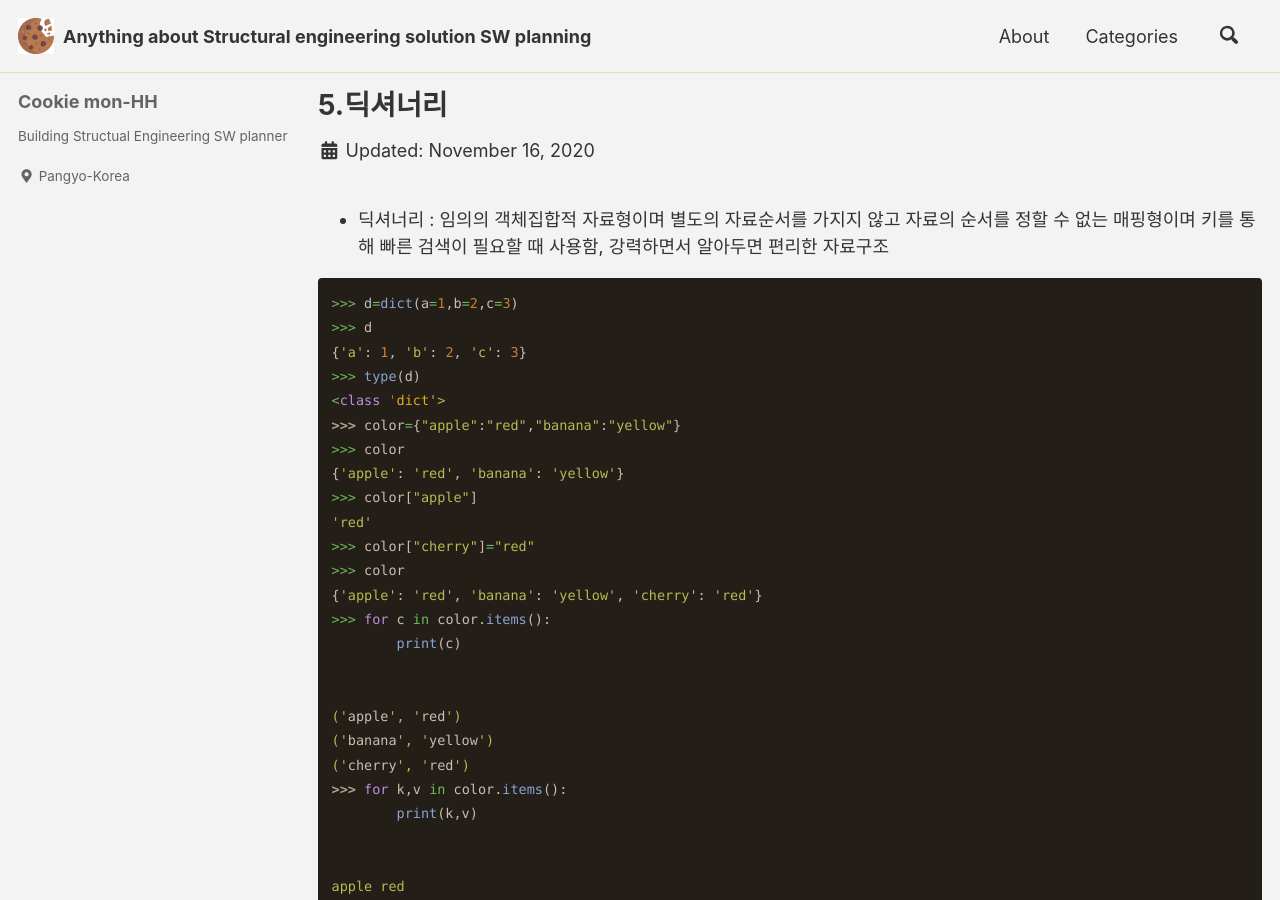
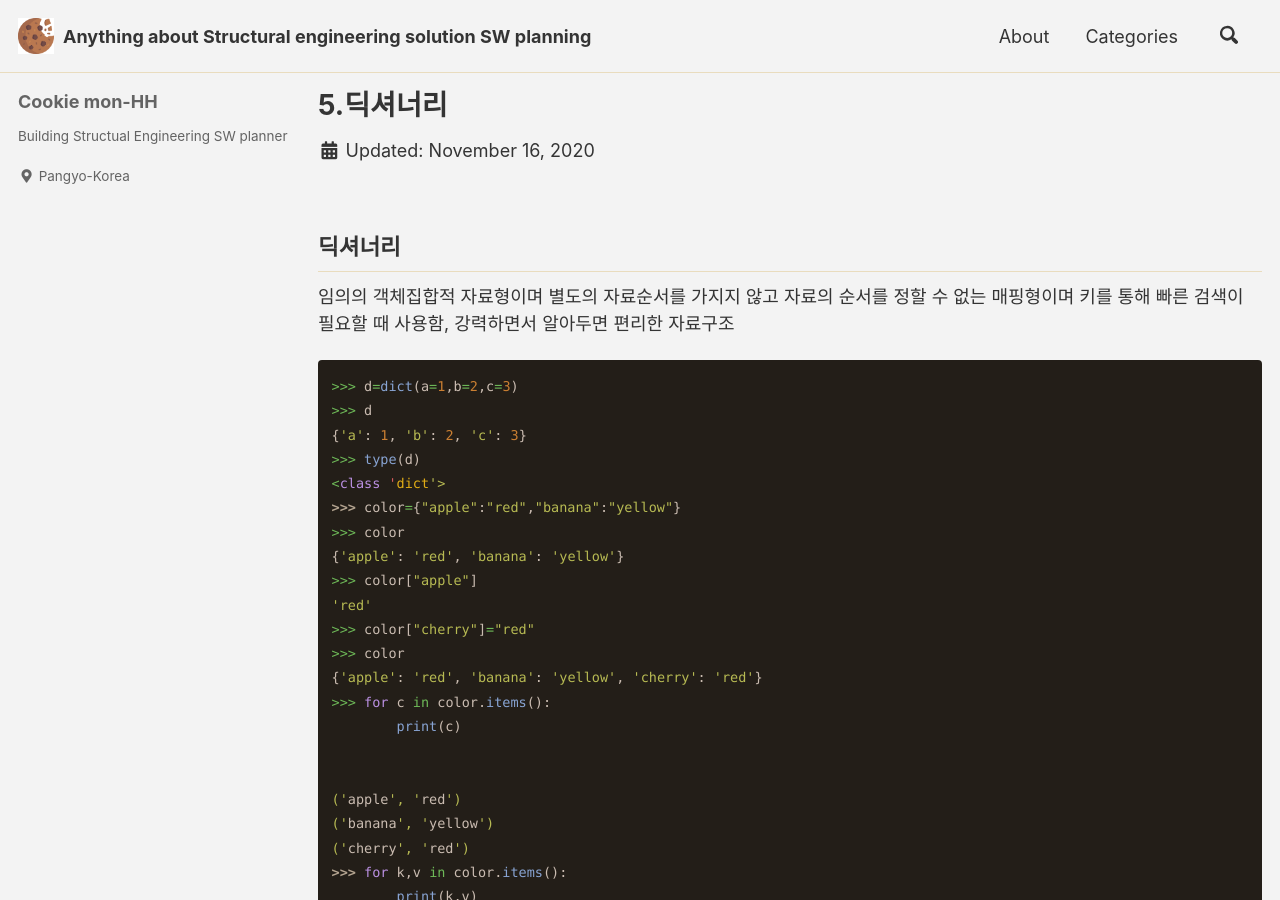
Before and after one commit to CookieMon-HH/cookiemon-hh.github.io, a Jekyll site: the page built from _posts/2020-11-16-5 5 딕셔너리.md, in a window 1280 px wide and 900 px high. Built offline with Jekyll 4.4.1, drawn with Linux system fonts in a browser that asks for light colours; cached includes are drawn as plain includes; a script that is not in the unit is left out; comment, search, counter and statistics services are not loaded.

````diff
--- a/_posts/2020-11-16-5 5 딕셔너리.md
+++ b/_posts/2020-11-16-5 5 딕셔너리.md
@@ -7,7 +7,10 @@ categories:
 date : 2020-11-16
 ---
 
-- 딕셔너리 : 임의의 객체집합적 자료형이며 별도의 자료순서를 가지지 않고 자료의 순서를 정할 수 없는 매핑형이며 키를 통해 빠른 검색이 필요할 때 사용함, 강력하면서 알아두면 편리한 자료구조
+딕셔너리
+---
+
+임의의 객체집합적 자료형이며 별도의 자료순서를 가지지 않고 자료의 순서를 정할 수 없는 매핑형이며 키를 통해 빠른 검색이 필요할 때 사용함, 강력하면서 알아두면 편리한 자료구조
 
 ```python
 >>> d=dict(a=1,b=2,c=3)
````
